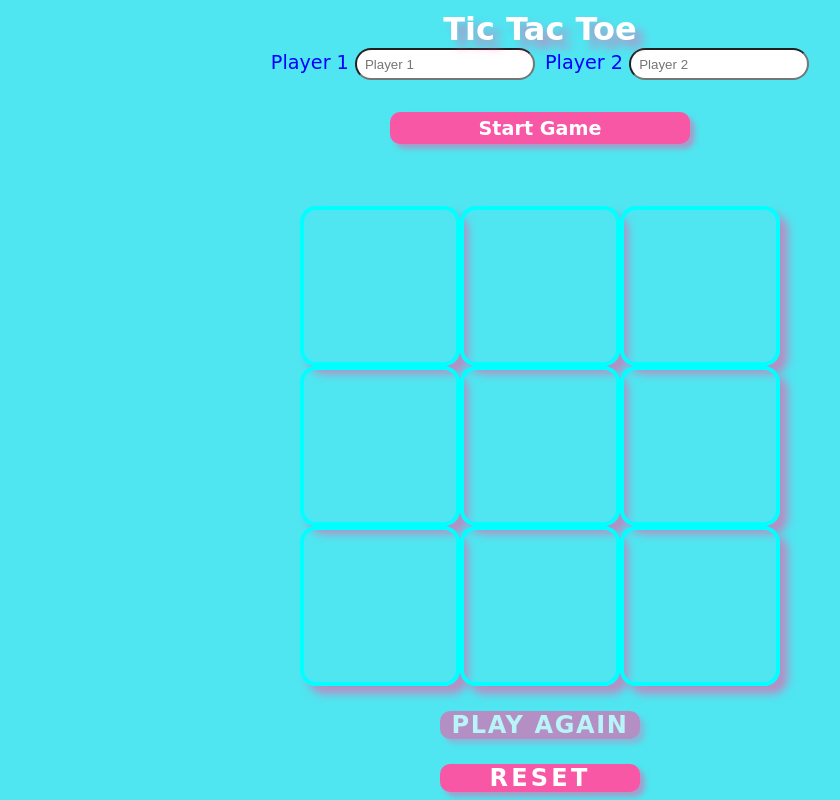
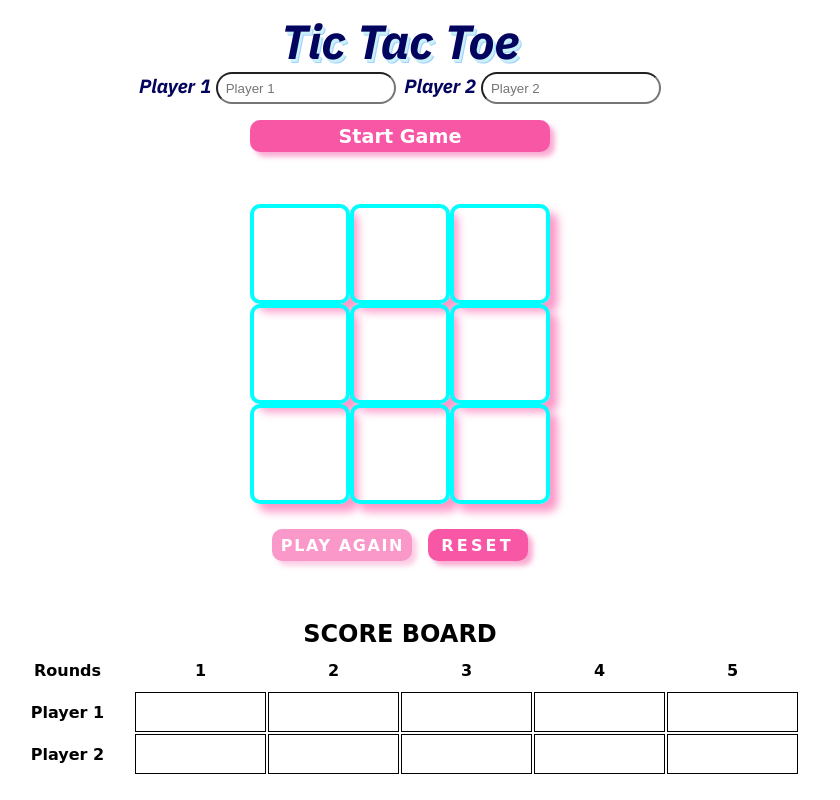
Before and after one commit to sucheta90/Tic_Tac_Toe, a website: page index.html in a window 1280 px wide. Shown: the whole page, without its empty margins (100-940 px from the left). Drawn offline with Linux system fonts and the light colour scheme; a web font is replaced by a local one.

Commit message:
implementing feature - Score Board

```diff
--- a/index.html
+++ b/index.html
@@ -9,10 +9,10 @@
   </head>
   <body>
     <main>
+      <!--Main Heading-->
       <h1>Tic Tac Toe</h1>
-      <!--Score Board-->
-      <div class="score-board">
-        <!-- <h2>SCORE BOARD</h2> -->
+      <!--Player Information / input-->
+      <div id="player-info">
         <form action="#">
           <label for="p1-name">
             Player 1
@@ -28,7 +28,9 @@
           <div id="banner"></div>
         </div>
       </div>
+      <!-- End of Player Information / input-->
 
+      <!--Game Board-->
       <div class="game-board" id="game-board">
         <div id="r1" class="row">
           <span id="r1c1" class="square"></span>
@@ -54,11 +56,43 @@
         <div id="line-7" class="connect"></div>
         <div id="line-8" class="connect"></div>
       </div>
-      <button id="play-again">Play Again</button>
-      <button id="reset">Reset</button>
+      <div class="buttons">
+        <button id="play-again">Play Again</button>
+        <button id="reset">Reset</button>
+      </div>
 
       <!--End of Game Board-->
     </main>
+    <!--Score Board-->
+    <aside id="score-board">
+      <h2>SCORE BOARD</h2>
+      <table>
+        <tr>
+          <th>Rounds</th>
+          <th>1</th>
+          <th>2</th>
+          <th>3</th>
+          <th>4</th>
+          <th>5</th>
+        </tr>
+        <tr>
+          <th id="p1-header">Player 1</th>
+          <td id="p1r1"></td>
+          <td id="p1r2"></td>
+          <td id="p1r3"></td>
+          <td id="p1r4"></td>
+          <td id="p1r5"></td>
+        </tr>
+        <tr>
+          <th id="p2-header">Player 2</th>
+          <td id="p2r1"></td>
+          <td id="p2r2"></td>
+          <td id="p2r3"></td>
+          <td id="p2r4"></td>
+          <td id="p2r5"></td>
+        </tr>
+      </table>
+    </aside>
 
     <script src="script.js"></script>
   </body>
--- a/script.js
+++ b/script.js
@@ -8,6 +8,8 @@ const startBtn = document.getElementById('start-btn');
 const showMsg = document.getElementById('show-msg')
 let p1 = document.getElementById('p1-name');
 let p2 = document.getElementById('p2-name');
+let header1 = document.getElementById('p1-header');
+let header2 = document.getElementById('p2-header');
 
 // let colorArray = ['#4FE6F1','#5EDBEE','#6CD1EB','#7BC6E8','#89BBE4','#98B1E1','#A6A6DE'];
 
@@ -35,6 +37,12 @@ let player2;
 let winner;
 let runner;
 
+//To keep a track of rounds, I am maintaining an array.
+let roundTracker = [];
+
+//Function trackround
+
+
 // By Default the Game Board is disabled and will not register click events. The default value changes by Clicking Start Button  */
 document.getElementById('game-board').style.pointerEvents = 'none';
 document.getElementById('play-again').setAttribute('disabled', '');
@@ -55,6 +63,8 @@ function validation(){
             player1 = p1.value;
             player1 = p1.value;
             player2 = p2.value;
+            header1.innerText = player1;
+            header2.innerText = player2;
             showMsg.style.color ='green';
             showMsg.innerText = `${player1}'s turn`
             startBtn.setAttribute('disabled', '');
@@ -123,8 +133,13 @@ gameBoard.addEventListener('click', (e)=>{
             showMsg.innerText = 'It\'s a Draw!!!';
             showMsg.style.color = 'blue';
             document.getElementById('game-board').style.pointerEvents = 'none';
+            if(roundTracker.length <= 5){
+                roundTracker.push('D');
+                document.getElementById(`p1r${roundTracker.length}`).innerHTML = 'D';
+                document.getElementById(`p2r${roundTracker.length}`).innerHTML = 'D';
+
+            }
         }
-
 
         if(clickCounter >= 5){
             for(let i = 0; i < combos.length; i++) {
@@ -135,6 +150,18 @@ gameBoard.addEventListener('click', (e)=>{
                         document.getElementById(combos[i][1]).style.backgroundColor= '#FCD4B7'
                         document.getElementById(combos[i][2]).style.backgroundColor= '#FCD4B7'
                         winnerAnnounce(document.getElementById(combos[i][0]).innerText);
+                        if(roundTracker.length <= 5){
+                            roundTracker.push(winner);
+                            if(winner == player1){
+                                //document.getElementById(`p1r${roundTracker.length}`).innerText = '✓';
+                                document.getElementById(`p1r${roundTracker.length}`).innerHTML = '&#10003;';
+                                document.getElementById(`p2r${roundTracker.length}`).innerHTML = '&#10060;';
+                            }
+                            else{
+                                document.getElementById(`p2r${roundTracker.length}`).innerHTML = '&#10003;';
+                                document.getElementById(`p1r${roundTracker.length}`).innerHTML = '&#10060;';
+                            }
+                        }
                     }
             }
         }
@@ -188,6 +215,8 @@ resetBtn.addEventListener('click', (e)=>{
     p2.value= '';
     winner = '';
     runner = '';
+    roundTracker = [];
+    document.querySelectorAll('td')
     showMsg.innerText = '';
     document.getElementById('game-board').style.pointerEvents = 'none';
     document.getElementById('play-again').setAttribute('disabled', '');
--- a/style.css
+++ b/style.css
@@ -1,5 +1,6 @@
 @import url('https://fonts.googleapis.com/css2?family=Roboto:wght@400;700&family=Rubik+Vinyl&display=swap');
 @import url('https://fonts.googleapis.com/css2?family=Acme&display=swap');
+@import url('https://fonts.googleapis.com/css2?family=IBM+Plex+Sans:ital,wght@1,700&display=swap');
 *{
     box-sizing: border-box;
     margin: 0;
@@ -7,35 +8,43 @@
 }
 body{
     width: 100%;
-    height: 100%;
+    max-width: 1000px;
+    min-width: 300px;
+    height: 100vh;
     display: flex;
-    justify-content: center;
+    flex-direction: row;
+    justify-content: space-evenly;
     align-items: center;
     text-align: center;
     font-family: 'Rubik Vinyl', cursive, sans-serif;
-    background-color: #4FE6F1;
+    /* background-color: linear-gradient(90deg, #03045e,#a2d2ff,#caf0f8); */
+    position: relative;
     /* background-color: 4FE6F1,5EDBEE,6CD1EB,7BC6E8,89BBE4,98B1E1,A6A6DE */
     ;
     /* font-family:Arial, Helvetica, sans-serif; */
 
 }
 main{
-    width: 500px;
-    height: 500px ;
+    width: 400px;
+    height: 400px ;
     margin: 0 auto;
     display: flex;
     flex-direction: column;
     align-items: center;
     justify-content: space-between;
+    position: absolute;
+    top: 0;
 }
 h1{
+    font-size: 3rem;
     margin-top: 10px;
     text-align: center;
-    font-family: 'Rubik Vinyl', cursive, sans-serif;
-    color: white;
-    filter: drop-shadow(.5rem .5rem .3rem rgba(248, 87, 166, .6));
+    font-family: 'IBM Plex Sans', sans-serif;
+    color: #03045e;
+    text-shadow: 2px 3px #caf0f8 , 3px 4px #a2d2ff;
+
 }
-.score-board{
+#player-info{
     width: 550px;
     height: 10rem;
     display: flex;
@@ -44,13 +53,14 @@ h1{
     justify-content: space-evenly;
 
 }
-.score-board label{
+#player-info label{
+    font-family:'IBM Plex Sans', sans-serif;
     font-size: 1.2rem;
-    color:blue;
+    color:#03045e;
     margin:2px;
 
 }
-.score-board input{
+#player-info input{
     width: 180px;
     height: 2rem;
     border-radius: 20px;
@@ -59,7 +69,6 @@ h1{
 }
 #show-msg{
     height: 2rem;
-    margin-top: 10px;
     padding-top: 10px;
     font-size: 20px;
     width: fit-content;
@@ -76,7 +85,7 @@ h1{
     width: 300px;
     margin: 0 auto;
     text-align: center;
-    margin-top: 2rem;
+    margin-top: 1rem;
     font-family: inherit;
     background-color: #f857a6;
     color: white;
@@ -97,9 +106,8 @@ h1{
 .game-board{
    margin-top: 20px ;
    margin-bottom: 20px;
-   width: 480px;
-   height: 480px;
-   /* border: 5px solid aquamarine; */
+   width: 300px;
+   height: 300px;
    padding: 0;
    border-radius: 10%;
    position: relative;
@@ -117,7 +125,7 @@ h1{
     border: 4px solid aqua;
     border-radius: 10%;
     width: calc(100%/3);
-    height: 160px;
+    height: 100px;
     font-family: 'Acme', sans-serif;
     font-size: 2rem;
     text-align: center;
@@ -129,10 +137,11 @@ h1{
 }
 
 #reset{
-    width: 200px;
+
+    width: 100px;
     margin: 5px;
     height: 2rem;
-    font-size: 1.5rem;
+    font-size: 1rem;
     background-color:#f857a6;
     font-family:inherit;
     text-transform: uppercase;
@@ -150,10 +159,10 @@ h1{
     transition: transform .4s;
 }
 #play-again{
-    width: 200px;
+    width:140px;
     height: 2rem;
     margin: 5px;
-    font-size: 1.5rem;
+    font-size: 1rem;
     background-color:#f857a6;
     font-family:inherit;
     text-transform: uppercase;
@@ -197,11 +206,11 @@ h1{
         margin: 0;
         margin-bottom: 15px;
     }
-    .score-board label{
+    #player-info label{
         display: block;
 
     }
-    .score-board input{
+    #player-info input{
         width: 180px;
         height: 2rem;
         border-radius: 20px;
@@ -228,21 +237,22 @@ h1{
 }
 
 
-/* .players{
-    width: 90vw;
-    display: flex;
-    justify-content: space-between;
+#score-board{
+    width: 80%;
+    height: 20%;
+    /* border: 1px solid black; */
+    position: absolute;
+    bottom:20px;
 }
-select{
+table{
+    width: 100%;
+}
+td{
+    width: calc(500px/5);
+    border: 1px solid black;
+}
+th{
     width: 100px;
-    height: 2rem;
-    text-align: center;
-    font-weight: 600;
-    font-size: 20px;
+    height: 40px;
+
 }
-#toss{
-    width: 10rem;
-    height: 3rem;
-    background-color: rgb(215, 29, 150);
-    color: aliceblue;
-} */
```
